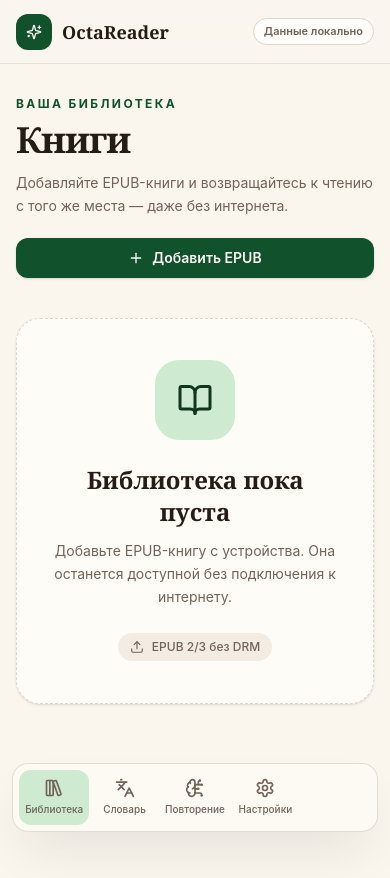
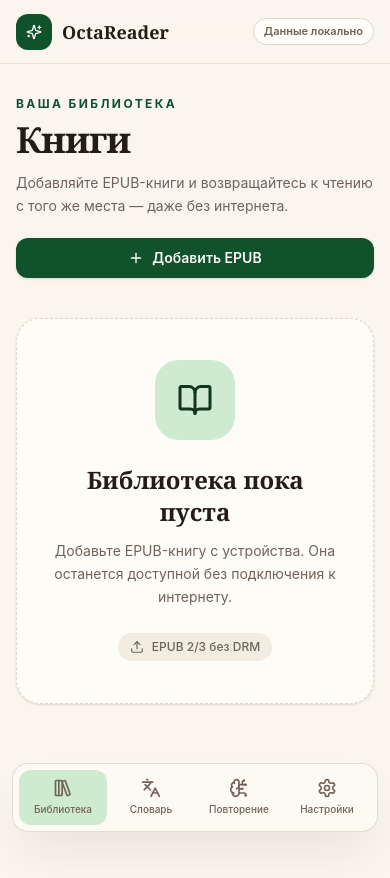
Before and after one commit to shotalime/octareader, a Vue app: page / in a window 390 px wide. Shown: the top 878 px of the page. Built offline with nearby package versions, Linux system fonts and the light colour scheme.

Commit message:
fix: size mobile navigation to its items

```diff
--- a/src/App.vue
+++ b/src/App.vue
@@ -123,7 +123,10 @@ const navigationItems = [
 
     <nav
       v-if="!isFullscreenReader"
-      class="fixed inset-x-3 bottom-3 z-30 grid grid-cols-5 rounded-2xl border border-border/80 bg-sidebar/95 p-1.5 shadow-2xl shadow-stone-900/10 backdrop-blur-xl lg:hidden"
+      class="fixed inset-x-3 bottom-3 z-30 grid rounded-2xl border border-border/80 bg-sidebar/95 p-1.5 shadow-2xl shadow-stone-900/10 backdrop-blur-xl lg:hidden"
+      :style="{
+        gridTemplateColumns: `repeat(${navigationItems.length}, minmax(0, 1fr))`,
+      }"
       aria-label="Мобильная навигация"
     >
       <RouterLink
```
Also changed, not shown: 1 other file (tests, documents, lock files or other folders).
